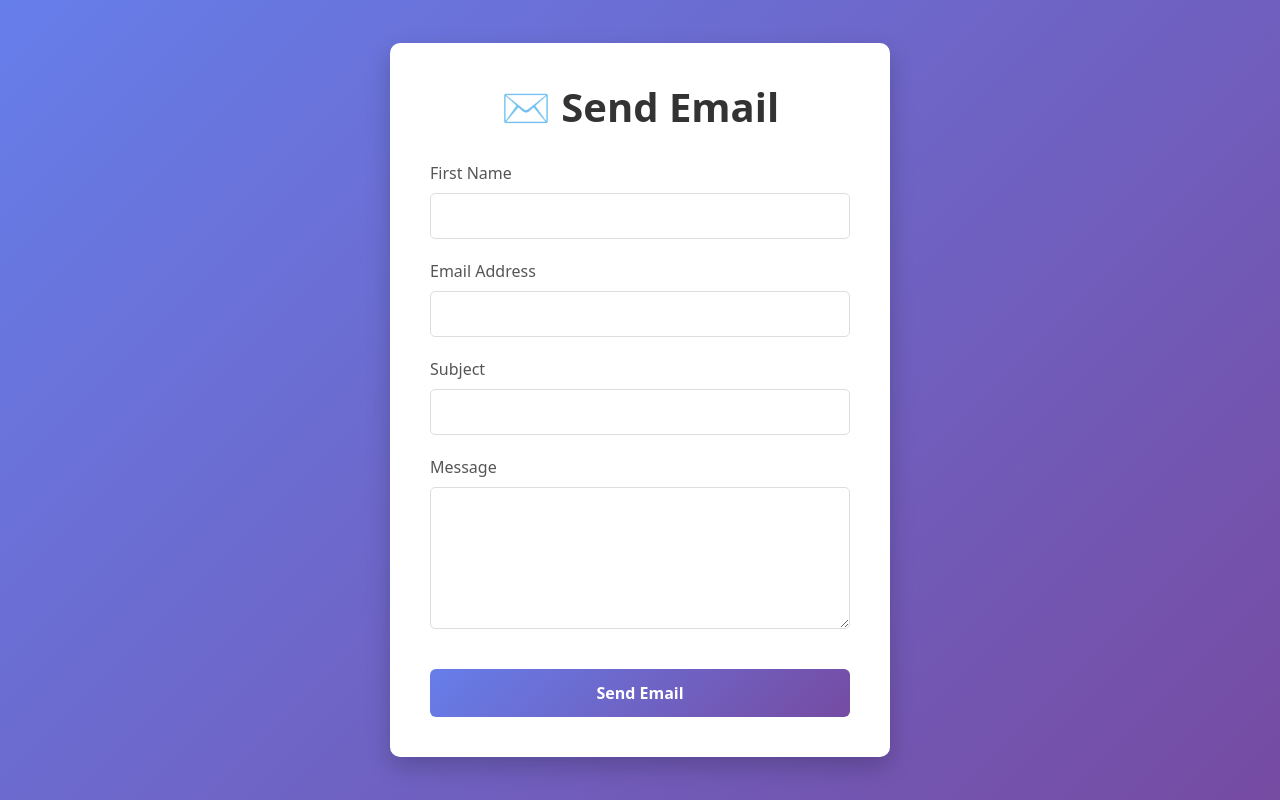
After one commit to saaddhm/composer_phpmailler, a PHP site: page / in a window 1280 px wide. The commit adds this page. Run offline with PHP 8.4, Linux system fonts and the light colour scheme.

Commit message:
folder img

```diff
--- /dev/null
+++ b/index.php
@@ -0,0 +1,91 @@
+<!doctype html>
+<html lang="en">
+    <head>
+        <title>Email Sender</title>
+        <meta charset="utf-8" />
+        <meta name="viewport" content="width=device-width, initial-scale=1, shrink-to-fit=no" />
+        <link href="https://cdn.jsdelivr.net/npm/bootstrap@5.3.2/dist/css/bootstrap.min.css" rel="stylesheet" />
+        <style>
+            body {
+                background: linear-gradient(135deg, #667eea 0%, #764ba2 100%);
+                min-height: 100vh;
+                display: flex;
+                align-items: center;
+                justify-content: center;
+            }
+            .form-container {
+                background: white;
+                border-radius: 10px;
+                box-shadow: 0 10px 25px rgba(0, 0, 0, 0.2);
+                padding: 40px;
+                max-width: 500px;
+                width: 100%;
+            }
+            .form-container h1 {
+                margin-bottom: 30px;
+                color: #333;
+                text-align: center;
+                font-weight: 600;
+            }
+            .form-group {
+                margin-bottom: 20px;
+            }
+            .form-label {
+                font-weight: 500;
+                color: #555;
+                margin-bottom: 8px;
+            }
+            .form-control {
+                border-radius: 5px;
+                border: 1px solid #ddd;
+                padding: 10px 15px;
+            }
+            .form-control:focus {
+                border-color: #667eea;
+                box-shadow: 0 0 0 0.2rem rgba(102, 126, 234, 0.25);
+            }
+            .btn-submit {
+                background: linear-gradient(135deg, #667eea 0%, #764ba2 100%);
+                border: none;
+                padding: 12px 30px;
+                font-weight: 600;
+                margin-top: 20px;
+                width: 100%;
+            }
+            .btn-submit:hover {
+                opacity: 0.9;
+            }
+        </style>
+    </head>
+
+    <body>
+        <div class="form-container">
+            <h1>✉️ Send Email</h1>
+            <form action="send.php" method="post">
+                <div class="form-group">
+                    <label for="fname" class="form-label">First Name</label>
+                    <input type="text" class="form-control" id="fname" name="fname" required />
+                </div>
+
+                <div class="form-group">
+                    <label for="email" class="form-label">Email Address</label>
+                    <input type="email" class="form-control" id="email" name="email" required />
+                </div>
+
+                <div class="form-group">
+                    <label for="subject" class="form-label">Subject</label>
+                    <input type="text" class="form-control" id="subject" name="subject" required />
+                </div>
+
+                <div class="form-group">
+                    <label for="message" class="form-label">Message</label>
+                    <textarea class="form-control" id="message" name="message" rows="5" required></textarea>
+                </div>
+
+                <button type="submit" class="btn btn-primary btn-submit">Send Email</button>
+            </form>
+        </div>
+
+        <script src="https://cdn.jsdelivr.net/npm/bootstrap@5.3.2/dist/js/bootstrap.bundle.min.js"></script>
+    </body>
+</html>
--- a/send.php
+++ b/send.php
@@ -14,8 +14,8 @@ try {
     $mail->isSMTP();
     $mail->Host       = 'smtp.gmail.com';
     $mail->SMTPAuth   = true;
-    $mail->Username   = 'your email';
-    $mail->Password   = 'your password';
+    $mail->Username   = 'saaddhm3@gmail.com';
+    $mail->Password   = 'zepi tjiw jhld euuz';
     $mail->SMTPSecure = PHPMailer::ENCRYPTION_STARTTLS;
     $mail->Port       = 587;
 
@@ -23,7 +23,7 @@ try {
     $mail->setFrom($email, $fname);
 
     // Destinataire
-    $mail->addAddress('email', 'Client');
+    $mail->addAddress('saaddhm3@gmail.com', 'Client');
 
     // Contenu
     $mail->isHTML(true);
```
Also changed, not shown: images/image.php (added, +32 -0 lines), images/insertimg.php (added, +30 -0 lines), images/uploads/téléchargement.jpg (added).
